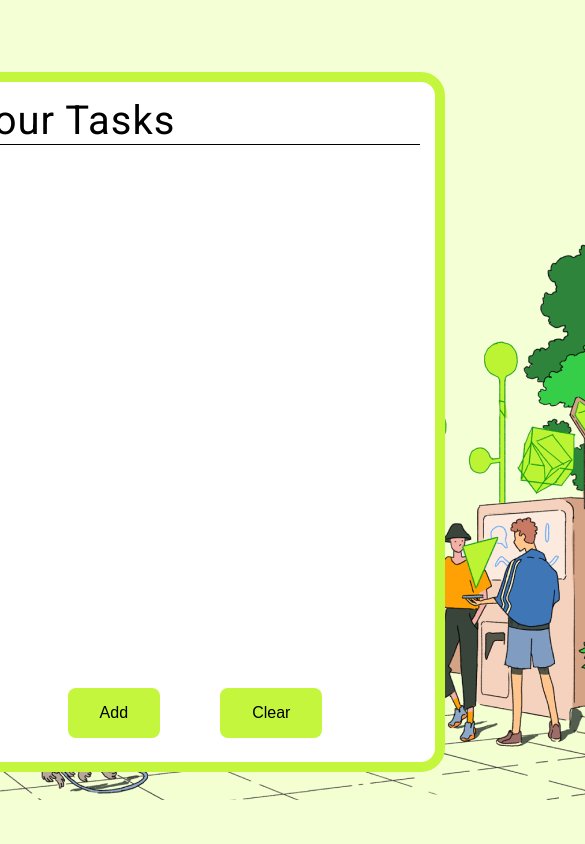
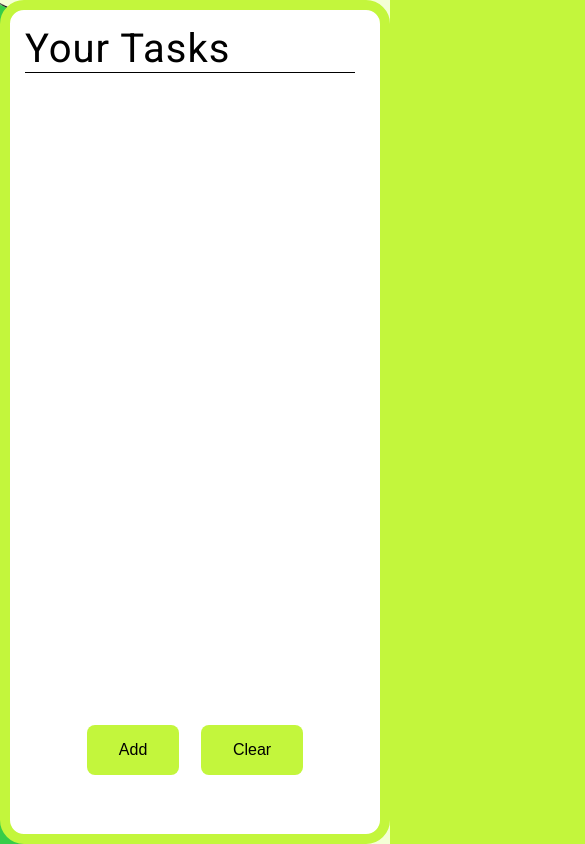
Before and after one commit to Aquamoris/To-do-list, a React (Create React App) app: page / in a window 390 px wide. Shown: the top 844 px of the page, 585 px wide, since content can reach past the window. Built offline with nearby package versions, Linux system fonts and the light colour scheme.

Commit message:
<feat> Add adaptive design for smartphones and add favicon

```diff
--- a/package.json
+++ b/package.json
@@ -2,6 +2,7 @@
   "name": "todo-list",
   "version": "0.1.0",
   "private": true,
+  "homepage": "https://aquamoris.github.io/To-do-list/",
   "dependencies": {
     "@testing-library/jest-dom": "^5.17.0",
     "@testing-library/react": "^13.4.0",
@@ -10,6 +11,7 @@
     "@types/node": "^16.18.50",
     "@types/react": "^18.2.21",
     "@types/react-dom": "^18.2.7",
+    "gh-pages": "^6.0.0",
     "react": "^18.2.0",
     "react-dom": "^18.2.0",
     "react-scripts": "5.0.1",
@@ -20,7 +22,9 @@
     "start": "react-scripts start",
     "build": "react-scripts build",
     "test": "react-scripts test",
-    "eject": "react-scripts eject"
+    "eject": "react-scripts eject",
+    "deploy": "gh-pages -d build",
+    "predeploy": "npm run build"
   },
   "eslintConfig": {
     "extends": [
--- a/public/index.html
+++ b/public/index.html
@@ -24,7 +24,7 @@
       work correctly both with client-side routing and a non-root public URL.
       Learn how to configure a non-root public URL by running `npm run build`.
     -->
-    <title>React App</title>
+    <title>To Do List</title>
   </head>
   <body>
     <noscript>You need to enable JavaScript to run this app.</noscript>
--- a/src/App.css
+++ b/src/App.css
@@ -6,3 +6,10 @@
     align-items: center;
     justify-content: center;
 }
+
+@media screen and (max-width: 479px) {
+    .App {
+        height: 100vh;
+        width: 100%;
+    }
+}
--- a/src/components/Task/Task.module.css
+++ b/src/components/Task/Task.module.css
@@ -24,3 +24,9 @@
     display: flex;
     justify-content: space-between;
 }
+
+@media screen and (max-width: 479px) {
+    .task {
+        width: 97%;
+    }
+}
--- a/src/components/TasksList/TasksList.module.css
+++ b/src/components/TasksList/TasksList.module.css
@@ -35,3 +35,14 @@
     padding: 16px 32px;
     border-radius: 8px;
 }
+
+@media screen and (max-width: 479px) {
+    .wrapper {
+        height: 100%;
+        width: 100%;
+    }
+
+    .title {
+        width: 97%;
+    }
+}
--- a/src/components/TasksList/TasksList.tsx
+++ b/src/components/TasksList/TasksList.tsx
@@ -1,4 +1,4 @@
-import React, {MouseEventHandler, useState} from 'react';
+import React, {useState} from 'react';
 import style from './TasksList.module.css'
 import {TaskType} from "../TaskType";
 import Task from "../Task/Task";
--- a/src/index.css
+++ b/src/index.css
@@ -20,3 +20,9 @@ body {
     display: flex;
     justify-content: center;
 }
+
+@media screen and (max-width: 479px) {
+    body {
+        display: block;
+    }
+}
```
Also changed, not shown: 2 other files (tests, documents, lock files or other folders).
